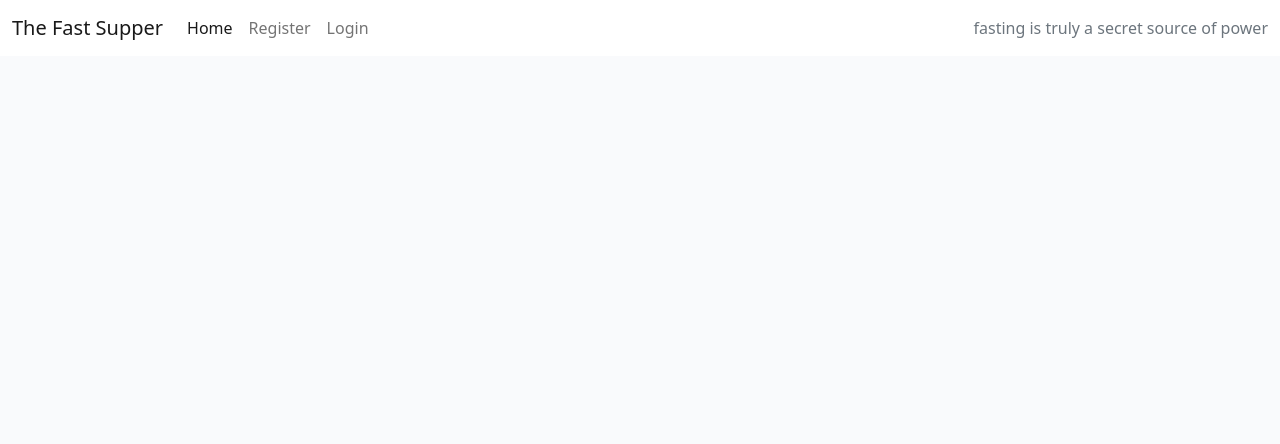
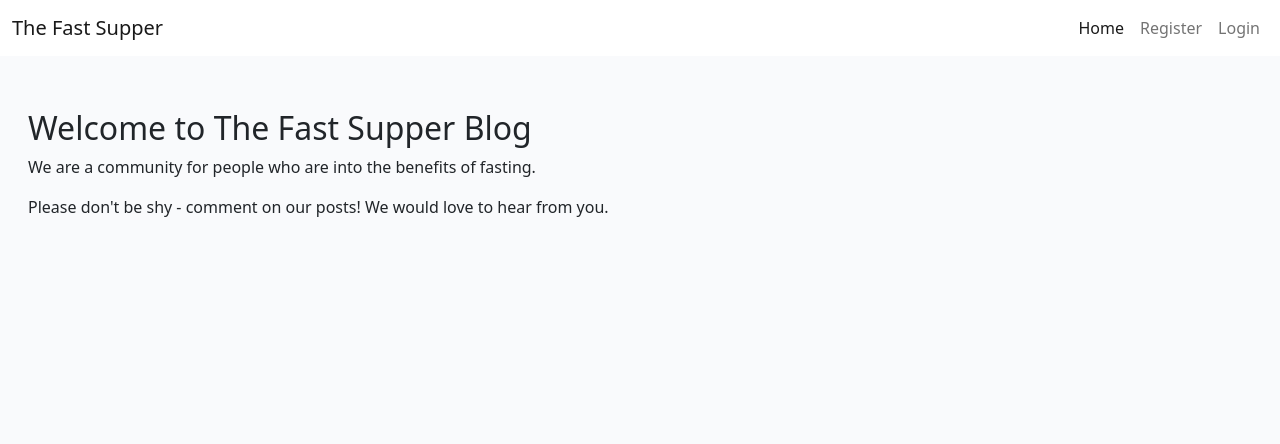
Before and after one commit to richardreiter/the-fast-supper, a Django app: page / in a window 1280 px wide. Shown: the top 444 px of the page. Run offline with Django 3.2, Linux system fonts and the light colour scheme; data that the repository does not hold is empty.

Commit message:
Add about section and move nav items to right

```diff
--- a/static/css/style.css
+++ b/static/css/style.css
@@ -4,6 +4,7 @@ https://github.com/Code-Institute-Solutions/Django3blog */
 
 body {
     background-color: #F9FAFC;
+    padding-top: 6%;
     padding-bottom: 12%;
 }
 
--- a/templates/base.html
+++ b/templates/base.html
@@ -45,7 +45,7 @@
                 <span class="navbar-toggler-icon"></span>
             </button>
             <div class="collapse navbar-collapse" id="navbarText">
-                <ul class="navbar-nav me-auto mb-2 mb-lg-0">
+                <ul class="navbar-nav ms-auto mb-2 mb-lg-0">
                     <li class="nav-item">
                         <a class="nav-link active" aria-current="page" href="{% url 'home' %}">Home</a>
                     </li>
@@ -69,9 +69,6 @@
                     </li>
                     {% endif %}
                 </ul>
-                <span class="navbar-text text-muted">
-                    fasting is truly a secret source of power
-                </span>
             </div>
         </div>
     </nav>
--- a/templates/index.html
+++ b/templates/index.html
@@ -6,6 +6,24 @@
 Walkthrough project - a great reference, inspiration and example:
 https://github.com/Code-Institute-Solutions/Django3blog -->
 <div class="container-fluid">
+
+    <!-- About -->
+    <div class="row">
+        <div class="col-12 mt-3 left">
+            <div class="row">
+                <div class="col-md-12">
+                    <div class="card mb-4">
+                        <div class="card-body">
+                            <h2>Welcome to The Fast Supper Blog</h2>
+                            <p>We are a community for people who are into the benefits of fasting.</p>
+                            <p>Please don't be shy - comment on our posts! We would love to hear from you.</p>
+                        </div>
+                    </div>
+                </div>
+            </div>
+        </div>
+    </div>
+
     <div class="row">
 
         <!-- Blog Entries Column -->
```
